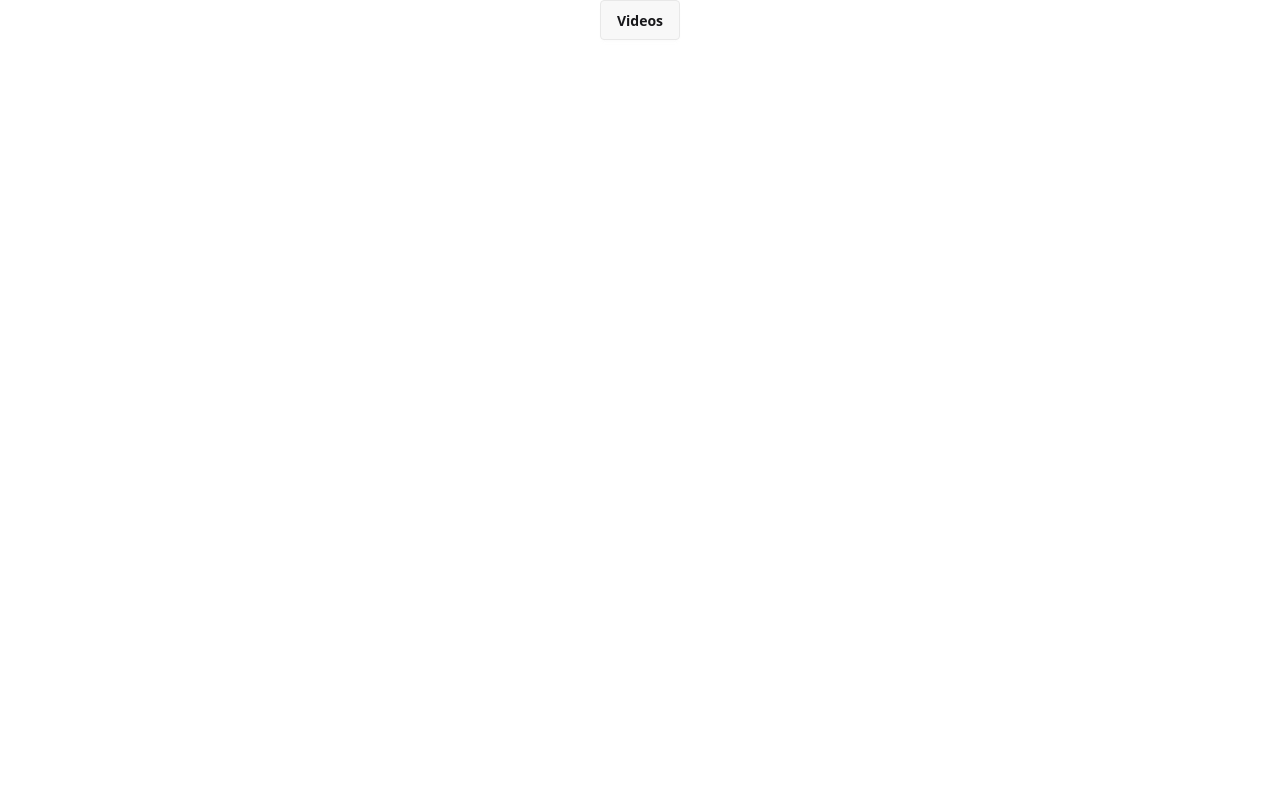
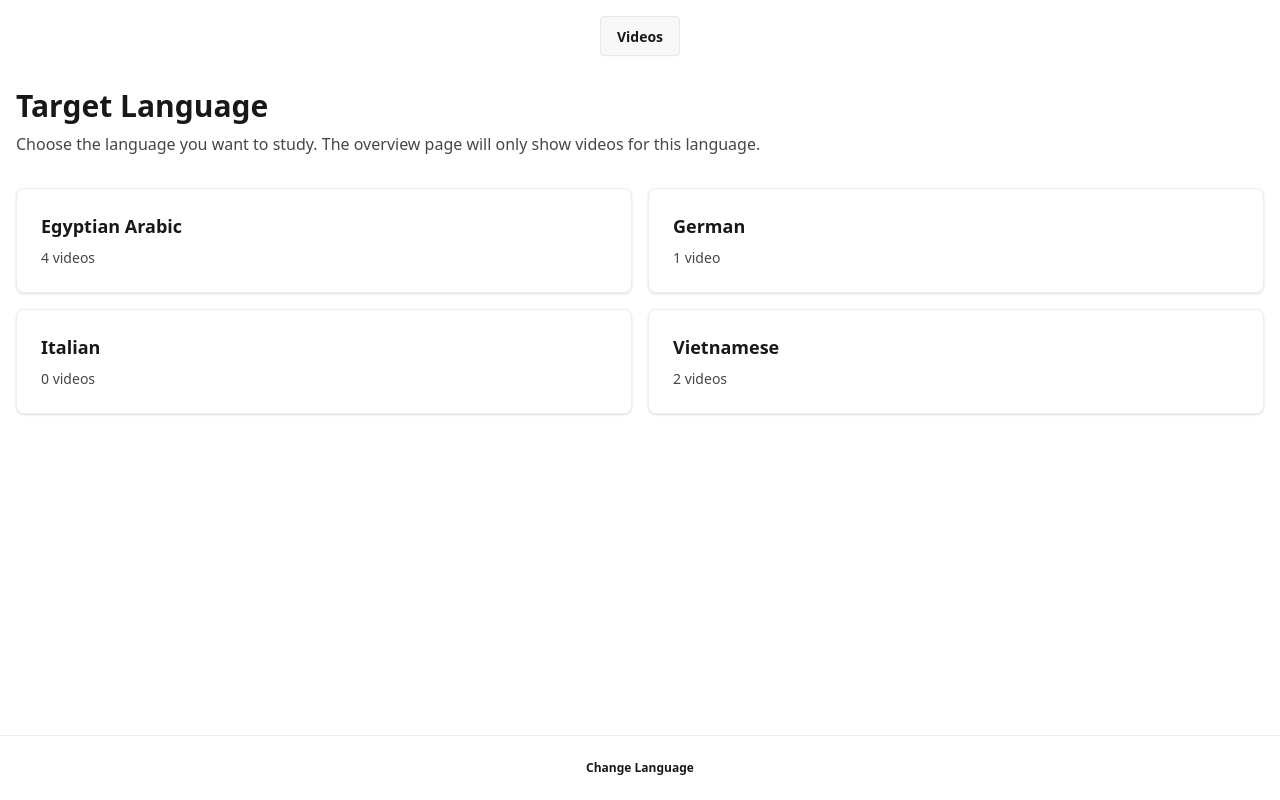
Before and after one commit to koljapluemer/video-vocab, a Vue app: page /target-language in a window 1280 px wide. Before the commit this address had no page. Built offline with nearby package versions, Linux system fonts and the light colour scheme.

Commit message:
add persistent lang setting

```diff
--- a/src/App.vue
+++ b/src/App.vue
@@ -1,13 +1,21 @@
 <template>
-  <header>
-    <nav class="flex flex-row gap-2 m-auto justify-center">
-      <router-link class="btn" to="/">Videos</router-link>
-    </nav>
-  </header>
-  <main>
-    <router-view :key="$route.fullPath" />
-
-  </main>
+  <div class="flex min-h-screen flex-col">
+    <header class="py-4">
+      <nav class="m-auto flex flex-row justify-center gap-2">
+        <router-link class="btn" to="/">Videos</router-link>
+      </nav>
+    </header>
+    <main class="flex-1">
+      <router-view :key="$route.fullPath" />
+    </main>
+    <footer class="border-t border-base-300 px-4 py-4">
+      <div class="container mx-auto flex justify-center">
+        <router-link class="btn btn-ghost btn-sm" :to="{ name: 'target-language' }">
+          Change Language
+        </router-link>
+      </div>
+    </footer>
+  </div>
 </template>
 
 <script setup lang="ts">
--- /dev/null
+++ b/src/modules/targetLanguage/TargetLanguageView.vue
@@ -0,0 +1,64 @@
+<template>
+  <div class="container mx-auto p-4 space-y-8">
+    <div class="space-y-2">
+      <h1 class="text-3xl font-bold">Target Language</h1>
+      <p class="text-base-content/80">
+        Choose the language you want to study. The overview page will only show videos for this language.
+      </p>
+    </div>
+
+    <div v-if="errorMessage" class="alert alert-error">
+      <span>{{ errorMessage }}</span>
+    </div>
+
+    <div v-else class="grid grid-cols-1 md:grid-cols-2 gap-4">
+      <button
+        v-for="course in courses"
+        :key="course.languageCode"
+        type="button"
+        class="card border border-base-300 bg-base-100 text-left shadow-sm transition hover:border-primary hover:shadow-md"
+        :class="{ 'border-primary shadow-md': course.languageCode === selectedLanguageCode }"
+        @click="selectLanguage(course.languageCode)"
+      >
+        <div class="card-body">
+          <div class="flex items-center justify-between gap-4">
+            <h2 class="card-title">{{ course.label }}</h2>
+            <span v-if="course.languageCode === selectedLanguageCode" class="badge badge-primary">Selected</span>
+          </div>
+          <p class="text-sm text-base-content/80">
+            {{ course.videos.length }} video{{ course.videos.length === 1 ? '' : 's' }}
+          </p>
+        </div>
+      </button>
+    </div>
+  </div>
+</template>
+
+<script setup lang="ts">
+import { onMounted, ref } from 'vue';
+import { useRouter } from 'vue-router';
+
+import { getAllCourses, type Course } from '@/modules/spacedRepetitionLearning/exposeVideoList';
+import { getStoredTargetLanguage, setStoredTargetLanguage } from '@/modules/targetLanguage/targetLanguageStorage';
+
+const router = useRouter();
+
+const courses = ref<Course[]>([]);
+const errorMessage = ref('');
+const selectedLanguageCode = ref<string | null>(getStoredTargetLanguage());
+
+function selectLanguage(languageCode: string) {
+  setStoredTargetLanguage(languageCode);
+  selectedLanguageCode.value = languageCode;
+  void router.push({ name: 'video-list' });
+}
+
+onMounted(async () => {
+  try {
+    courses.value = await getAllCourses();
+  } catch (error) {
+    console.error('Error loading courses:', error);
+    errorMessage.value = 'Unable to load available languages.';
+  }
+});
+</script>
--- /dev/null
+++ b/src/modules/targetLanguage/targetLanguageStorage.ts
@@ -0,0 +1,14 @@
+const TARGET_LANGUAGE_STORAGE_KEY = 'target-language-code';
+
+export function getStoredTargetLanguage(): string | null {
+  if (typeof window === 'undefined') {
+    return null;
+  }
+
+  const languageCode = window.localStorage.getItem(TARGET_LANGUAGE_STORAGE_KEY);
+  return languageCode && languageCode.trim().length > 0 ? languageCode : null;
+}
+
+export function setStoredTargetLanguage(languageCode: string): void {
+  window.localStorage.setItem(TARGET_LANGUAGE_STORAGE_KEY, languageCode);
+}
--- a/src/modules/viewSnippet/SnippetView.vue
+++ b/src/modules/viewSnippet/SnippetView.vue
@@ -24,7 +24,7 @@ onMounted(async () => {
 
     const video = await getVideoById(languageCode, videoId)
     if (!video) {
-      loadError.value = `Video '${videoId}' was not found in course '${languageCode}'.`
+      loadError.value = 'This video could not be found.'
       isLoading.value = false
       return
     }
@@ -34,7 +34,7 @@ onMounted(async () => {
     isLearnMode.value = true
   } catch (error) {
     console.error('Failed to load snippet:', error)
-    loadError.value = `Failed to load snippet ${snippetIndex} for '${languageCode}/${videoId}'.`
+    loadError.value = 'Unable to load this snippet right now.'
   } finally {
     isLoading.value = false
   }
--- a/src/modules/viewVideo/VideoView.vue
+++ b/src/modules/viewVideo/VideoView.vue
@@ -9,7 +9,7 @@
         <figure>
           <img
             :src="`https://img.youtube.com/vi/${videoId}/hqdefault.jpg`"
-            :alt="`Thumbnail for video ${videoId}`"
+            alt="Video thumbnail"
             class="w-full h-96 object-cover"
           />
         </figure>
@@ -45,14 +45,14 @@ onMounted(async () => {
   try {
     const video = await getVideoById(languageCode, videoId);
     if (!video) {
-      loadError.value = `Video '${videoId}' was not found in course '${languageCode}'.`;
+      loadError.value = 'This video could not be found.';
       return;
     }
 
     snippetCount.value = await getNumberOfSnippetsOfVideo(languageCode, videoId);
   } catch (error) {
     console.error('Error fetching snippet count:', error);
-    loadError.value = `Failed to load video '${videoId}' for course '${languageCode}'.`;
+    loadError.value = 'Unable to load this video right now.';
   }
 });
 </script>
--- a/src/modules/viewVideo/components/VideoCard.vue
+++ b/src/modules/viewVideo/components/VideoCard.vue
@@ -1,7 +1,7 @@
 <template>
   <div class="card bg-base-100 shadow-xl">
     <figure>
-      <img :src="`https://img.youtube.com/vi/${videoId}/hqdefault.jpg`" :alt="`Thumbnail for video ${videoId}`" class="w-full h-48 object-cover" />
+      <img :src="`https://img.youtube.com/vi/${videoId}/hqdefault.jpg`" alt="Video thumbnail" class="w-full h-48 object-cover" />
     </figure>
     <div class="card-body">
       <div class="flex justify-between items-center">
--- a/src/modules/viewVideoList/VideoListView.vue
+++ b/src/modules/viewVideoList/VideoListView.vue
@@ -1,15 +1,22 @@
 <template>
   <div class="container mx-auto p-4 space-y-8">
-        <div>
-            <h1 class="text-3xl font-bold mb-2">Video Overview</h1>
+    <div class="space-y-2">
+      <h1 class="text-3xl font-bold">Video Overview</h1>
     </div>
 
-        <section v-for="course in courses" :key="course.languageCode" class="space-y-4">
-            <div>
-                <h2 class="text-2xl font-semibold">{{ course.label }}</h2>
+    <div v-if="errorMessage" class="alert alert-error">
+      <span>{{ errorMessage }}</span>
     </div>
 
-            <div class="grid grid-cols-1 md:grid-cols-2 lg:grid-cols-3 gap-4">
+    <section v-else-if="course" class="space-y-4">
+      <div class="flex items-center justify-between gap-4">
+        <h2 class="text-2xl font-semibold">{{ course.label }}</h2>
+        <router-link class="btn btn-outline btn-sm" :to="{ name: 'target-language' }">
+          Change Language
+        </router-link>
+      </div>
+
+      <div class="grid grid-cols-1 gap-4 md:grid-cols-2 lg:grid-cols-3">
         <router-link
           v-for="video in course.videos"
           :key="`${course.languageCode}-${video.youtubeId}`"
@@ -18,8 +25,8 @@
         >
           <img
             :src="`https://img.youtube.com/vi/${video.youtubeId}/hqdefault.jpg`"
-                        :alt="`Thumbnail for video ${video.youtubeId}`"
-                        class="w-full h-48 object-cover"
+            :alt="`Thumbnail for a ${course.label} video`"
+            class="h-48 w-full object-cover"
           />
         </router-link>
       </div>
@@ -30,15 +37,24 @@
 <script setup lang="ts">
 import { ref, onMounted } from 'vue';
 
-import { getAllCourses, type Course } from '@/modules/spacedRepetitionLearning/exposeVideoList';
+import { getCourse, type Course } from '@/modules/spacedRepetitionLearning/exposeVideoList';
+import { getStoredTargetLanguage } from '@/modules/targetLanguage/targetLanguageStorage';
 
-const courses = ref<Course[]>([]);
+const course = ref<Course | null>(null);
+const errorMessage = ref('');
 
 onMounted(async () => {
+  const languageCode = getStoredTargetLanguage();
+  if (!languageCode) {
+    errorMessage.value = 'Choose a target language to see videos.';
+    return;
+  }
+
   try {
-        courses.value = await getAllCourses();
+    course.value = await getCourse(languageCode);
   } catch (error) {
-        console.error('Error loading courses:', error);
+    console.error('Error loading course:', error);
+    errorMessage.value = 'Unable to load videos for the selected language.';
   }
 });
 </script>
--- a/src/router.ts
+++ b/src/router.ts
@@ -2,12 +2,26 @@ import { createRouter, createWebHistory } from 'vue-router';
 import VideoView from '@/modules/viewVideo/VideoView.vue';
 import VideoListView from '@/modules/viewVideoList/VideoListView.vue';
 import SnippetView from '@/modules/viewSnippet/SnippetView.vue';
+import TargetLanguageView from '@/modules/targetLanguage/TargetLanguageView.vue';
+import { getStoredTargetLanguage } from '@/modules/targetLanguage/targetLanguageStorage';
 
 const routes = [
   {
     path: '/',
     name: 'video-list',
-    component: VideoListView
+    component: VideoListView,
+    beforeEnter: () => {
+      if (!getStoredTargetLanguage()) {
+        return { name: 'target-language' };
+      }
+
+      return true;
+    }
+  },
+  {
+    path: '/target-language',
+    name: 'target-language',
+    component: TargetLanguageView
   },
   {
     path: '/course/:languageCode/video/:videoId',
```
Lines whose indentation alone changed are shown as unchanged.
